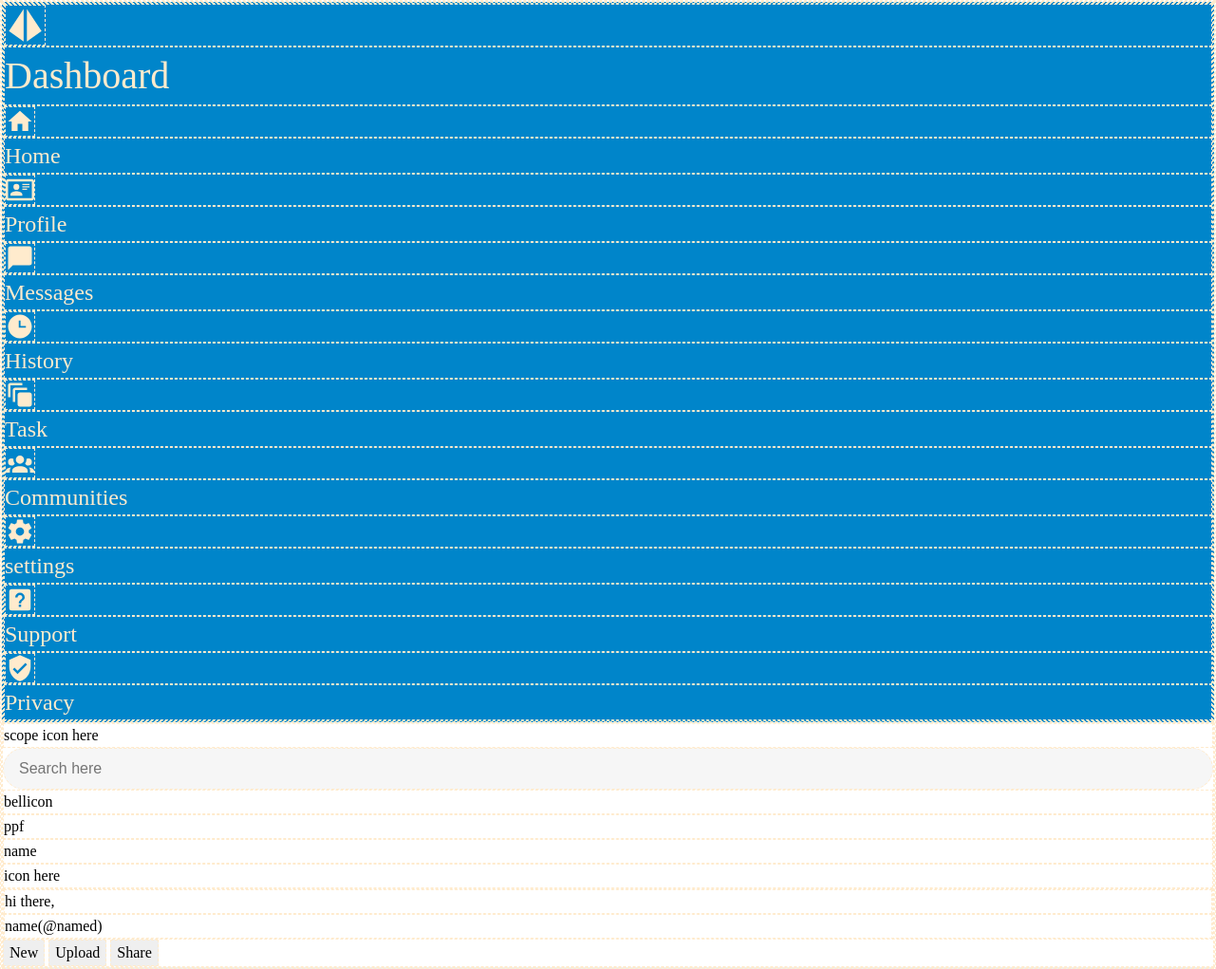
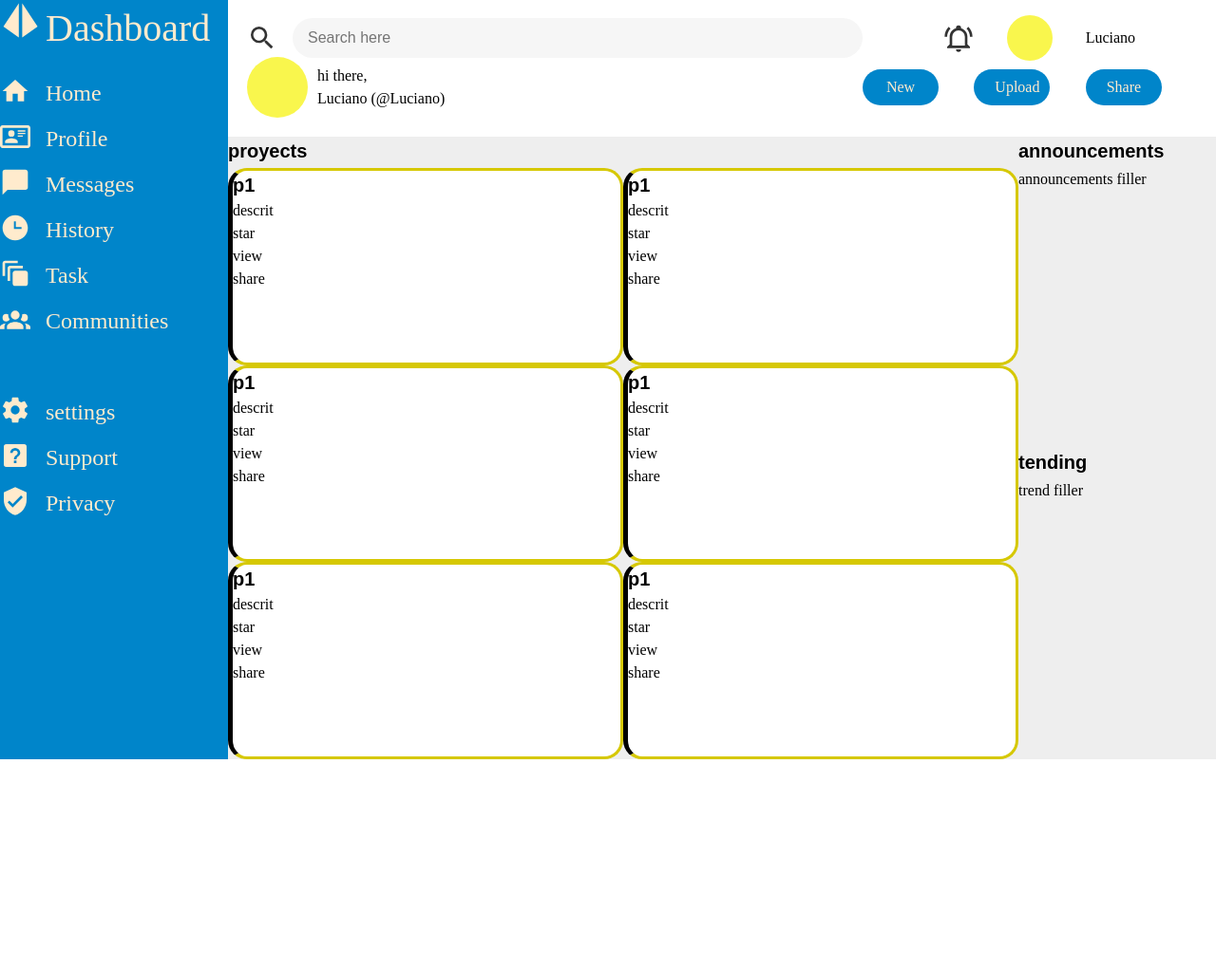
Before and after one commit to tococo852/adminboard-layout, a plain HTML site: page index.html in a window 1280 px wide. Shown: the top 1021 px of the page at 95% size. After the commit the page ends 800 px from the top, so only its background shows below. Drawn offline with Linux system fonts and the light colour scheme.

Commit message:
added 2 more icons, made 80% of the grid layout

```diff
--- a/index.css
+++ b/index.css
@@ -53,10 +53,23 @@
     isolation: isolate;
   }
 
-  *{
+ /* *{
     border: 1px dashed blanchedalmond;
-  }
+  } */
 
+body{
+  display: grid;
+  grid-template: fit-content(15%) 1fr / 15rem 1fr;
+  height: 100%;
+}
+html{height: 100%;}
+.dashboard{
+  grid-area: 1/1/3/2;
+}
+.dashboard>ul{
+  display: grid;
+  grid-template: 5rem repeat(10, 3rem) / 3rem 1fr;
+}
 .dashboard>ul>li:not(.logo)>svg {
   width: 2rem;
   height: 2rem;
@@ -89,6 +102,35 @@
 
   }
 
+.navbar{
+  display: grid;
+  grid-template: 2.5rem 1fr / 3rem 60% repeat(3,1fr);
+  align-items: center;
+  padding: 20px 20px;
+}
+.bell{
+  justify-self: end;
+}
+.name{
+  justify-self: start;
+}
+.profile1{
+  justify-self: center;
+}
+.namePlate{
+  grid-area: 2/1/3/3;
+  display:flex;
+  flex-direction: row;
+  justify-content: left;
+  align-items: center;
+  gap: 10px;
+
+}
+.navbar>div>svg{
+  width: 2rem;
+  height: 2rem;
+  fill:#333333
+}
 .searchBar{
   background: #f6f6f6;
   border-radius: 28px;
@@ -105,9 +147,47 @@
   width: 100%;
 
 }
-
+.profile1{
+  background-color: rgba(247, 243, 22, 0.76);
+  border-radius: 300px;
+  width: 3rem;
+  height: 3rem;
+}
+.profile2{
+  background-color: rgba(247, 243, 22, 0.76);
+  border-radius: 300px;
+  width: 4rem;
+  height: 4rem;
+}
+button{
+  background-color: #0085ca;
+  color: blanchedalmond;
+  border-radius: 30px;
+  padding: 5px 20px;
+  width: 5rem;
+  height: 2.4rem;
+  outline: none;
+  border-color: transparent;
+}
 .content{
   background-color: #eeeeee;
+  display: grid;
+  grid-template-columns: 80% 20%;
+  grid-template-rows: 5% 1fr 5% 1fr;
+}
+.proyectName{
+  grid-area: 1/1/2/2;
+}
+.annName{
+  grid-area: 1/2/2/3;
+}
+.trendName{
+  grid-area: 3/2/4/3;
+}
+.proyectContainer{
+  grid-area: 2/1/5/2;
+  display: grid;
+  grid-template-columns: 1fr 1fr;
 }
 .proyectName, .proyectTitle, .annName, .trendName{
   font-size: 20px;
--- a/index.html
+++ b/index.html
@@ -23,6 +23,8 @@
             <li>Task</li>
             <li><svg xmlns="http://www.w3.org/2000/svg" viewBox="0 0 24 24"><title>account-group</title><path d="M12,5.5A3.5,3.5 0 0,1 15.5,9A3.5,3.5 0 0,1 12,12.5A3.5,3.5 0 0,1 8.5,9A3.5,3.5 0 0,1 12,5.5M5,8C5.56,8 6.08,8.15 6.53,8.42C6.38,9.85 6.8,11.27 7.66,12.38C7.16,13.34 6.16,14 5,14A3,3 0 0,1 2,11A3,3 0 0,1 5,8M19,8A3,3 0 0,1 22,11A3,3 0 0,1 19,14C17.84,14 16.84,13.34 16.34,12.38C17.2,11.27 17.62,9.85 17.47,8.42C17.92,8.15 18.44,8 19,8M5.5,18.25C5.5,16.18 8.41,14.5 12,14.5C15.59,14.5 18.5,16.18 18.5,18.25V20H5.5V18.25M0,20V18.5C0,17.11 1.89,15.94 4.45,15.6C3.86,16.28 3.5,17.22 3.5,18.25V20H0M24,20H20.5V18.25C20.5,17.22 20.14,16.28 19.55,15.6C22.11,15.94 24,17.11 24,18.5V20Z" /></svg></li>
             <li>Communities</li>
+            <li></li>
+            <li></li>
             <li><svg xmlns="http://www.w3.org/2000/svg" viewBox="0 0 24 24"><title>cog</title><path d="M12,15.5A3.5,3.5 0 0,1 8.5,12A3.5,3.5 0 0,1 12,8.5A3.5,3.5 0 0,1 15.5,12A3.5,3.5 0 0,1 12,15.5M19.43,12.97C19.47,12.65 19.5,12.33 19.5,12C19.5,11.67 19.47,11.34 19.43,11L21.54,9.37C21.73,9.22 21.78,8.95 21.66,8.73L19.66,5.27C19.54,5.05 19.27,4.96 19.05,5.05L16.56,6.05C16.04,5.66 15.5,5.32 14.87,5.07L14.5,2.42C14.46,2.18 14.25,2 14,2H10C9.75,2 9.54,2.18 9.5,2.42L9.13,5.07C8.5,5.32 7.96,5.66 7.44,6.05L4.95,5.05C4.73,4.96 4.46,5.05 4.34,5.27L2.34,8.73C2.21,8.95 2.27,9.22 2.46,9.37L4.57,11C4.53,11.34 4.5,11.67 4.5,12C4.5,12.33 4.53,12.65 4.57,12.97L2.46,14.63C2.27,14.78 2.21,15.05 2.34,15.27L4.34,18.73C4.46,18.95 4.73,19.03 4.95,18.95L7.44,17.94C7.96,18.34 8.5,18.68 9.13,18.93L9.5,21.58C9.54,21.82 9.75,22 10,22H14C14.25,22 14.46,21.82 14.5,21.58L14.87,18.93C15.5,18.67 16.04,18.34 16.56,17.94L19.05,18.95C19.27,19.03 19.54,18.95 19.66,18.73L21.66,15.27C21.78,15.05 21.73,14.78 21.54,14.63L19.43,12.97Z" /></svg></li>
             <li>settings</li>
             <li><svg xmlns="http://www.w3.org/2000/svg" viewBox="0 0 24 24"><title>help-box</title><path d="M11,18H13V16H11V18M12,6A4,4 0 0,0 8,10H10A2,2 0 0,1 12,8A2,2 0 0,1 14,10C14,12 11,11.75 11,15H13C13,12.75 16,12.5 16,10A4,4 0 0,0 12,6M5,3H19A2,2 0 0,1 21,5V19A2,2 0 0,1 19,21H5A2,2 0 0,1 3,19V5A2,2 0 0,1 5,3Z" /></svg></li>
@@ -33,17 +35,20 @@
 
     </div>
     <div class="navbar">
-            <div>scope icon here</div>
+            <div><svg xmlns="http://www.w3.org/2000/svg" viewBox="0 0 24 24"><title>magnify</title><path d="M9.5,3A6.5,6.5 0 0,1 16,9.5C16,11.11 15.41,12.59 14.44,13.73L14.71,14H15.5L20.5,19L19,20.5L14,15.5V14.71L13.73,14.44C12.59,15.41 11.11,16 9.5,16A6.5,6.5 0 0,1 3,9.5A6.5,6.5 0 0,1 9.5,3M9.5,5C7,5 5,7 5,9.5C5,12 7,14 9.5,14C12,14 14,12 14,9.5C14,7 12,5 9.5,5Z" /></svg></div>
             <div role="search" class="searchBar"><input aria-label="search bar" placeholder="Search here" type="search"></div>
-            <div class="bell">bellicon</div>
-            <div class="profile">ppf</div>
-            <div class="name">name</div>
-
-            <div class="icon">icon here</div>
+            <div class="bell"><svg xmlns="http://www.w3.org/2000/svg" viewBox="0 0 24 24"><title>bell-ring-outline</title><path d="M10,21H14A2,2 0 0,1 12,23A2,2 0 0,1 10,21M21,19V20H3V19L5,17V11C5,7.9 7.03,5.17 10,4.29C10,4.19 10,4.1 10,4A2,2 0 0,1 12,2A2,2 0 0,1 14,4C14,4.1 14,4.19 14,4.29C16.97,5.17 19,7.9 19,11V17L21,19M17,11A5,5 0 0,0 12,6A5,5 0 0,0 7,11V18H17V11M19.75,3.19L18.33,4.61C20.04,6.3 21,8.6 21,11H23C23,8.07 21.84,5.25 19.75,3.19M1,11H3C3,8.6 3.96,6.3 5.67,4.61L4.25,3.19C2.16,5.25 1,8.07 1,11Z" /></svg></div>
+            <div class="profile1">
+            </div>
+            <div class="name">Luciano</div>
+            <div class="namePlate">
+                <div class="profile2"></div>
                 <div class="greet">
                     <p>hi there,</p>
-                <p>name(@named)</p>
+                    <p>Luciano (@Luciano)</p>
                 </div>
+            </div>
+
             <button>New</button>
             <button>Upload</button>
             <button>Share</button>
@@ -51,6 +56,8 @@
     </div>
     <div class="content">
         <div class="proyectName">proyects</div>
+
+        <div class="proyectContainer">
             <div class="proyectCard">
                 <p class="proyectTitle">p1</p>
                 <p class="proyectDescription">descrit</p>
@@ -105,6 +112,7 @@
                     <div class="share">share</div>
                 </div>
             </div>
+        </div>
 
         <div class="annName">announcements</div>
 
```
Lines whose indentation alone changed are shown as unchanged.
